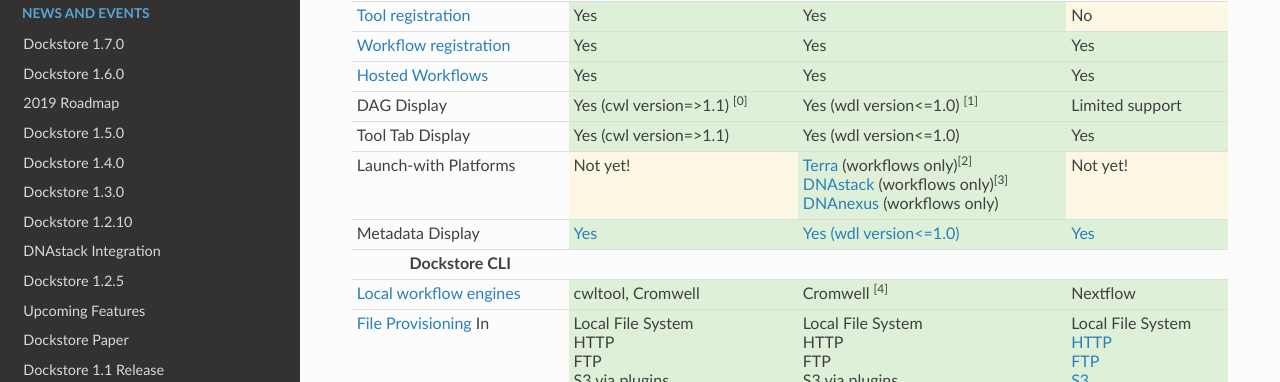
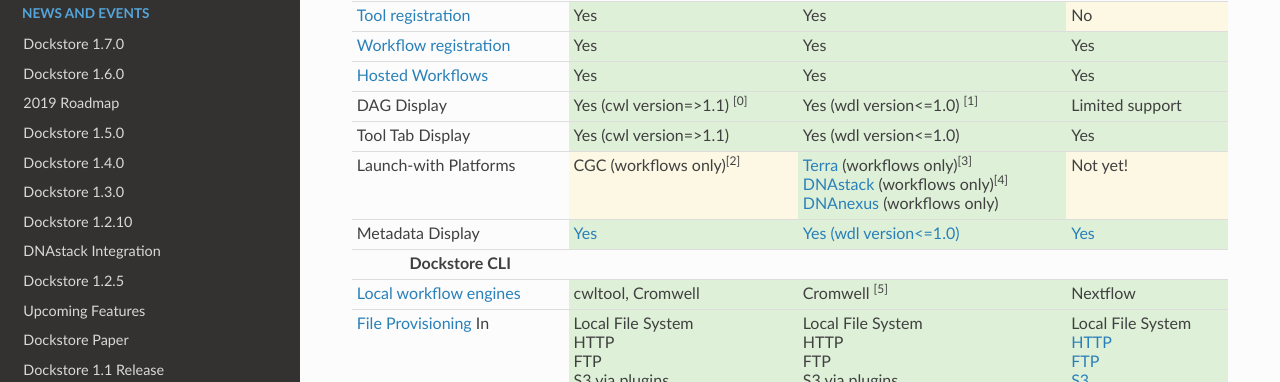
Before and after one commit to dockstore/dockstore-documentation, a Sphinx documentation site: the page built from docs/end-user-topics/language-support.rst, in a window 1280 px wide and 900 px high. Shown: the part 362-744 px from the top of the window. Built offline with Sphinx 7.4.7 and the Read the Docs theme 2.0.0, drawn with Linux system fonts in a browser that asks for light colours.

Commit message:
Update language-support.html

```diff
--- a/docs/_static/language-support.html
+++ b/docs/_static/language-support.html
@@ -66,11 +66,11 @@
         </tr>
         <tr style="border-top: 1px solid #ddd; ">
             <td style="padding: 5px;">Launch-with Platforms</td>
-            <td style="background-color:#fcf8e3; padding: 5px;">Not yet!</td>
+            <td style="background-color:#fcf8e3; padding: 5px;">CGC (workflows only)<sup>[2]</sup></td>
             <td style="background-color:#dff0d8; padding: 5px;">
-                <a href="../launch-with/terra-launch-with.html">Terra</a> (workflows only)<sup>[2]</sup>
+                <a href="../launch-with/terra-launch-with.html">Terra</a> (workflows only)<sup>[3]</sup>
                 <br>
-                <a href="../launch-with/dnastack-launch-with.html">DNAstack</a> (workflows only)<sup>[3]</sup>
+                <a href="../launch-with/dnastack-launch-with.html">DNAstack</a> (workflows only)<sup>[4]</sup>
                 <br>
                 <a href="../launch-with/dnanexus-launch-with.html">DNAnexus</a> (workflows only)
                 <br>
@@ -94,7 +94,7 @@
             <td style="background-color:#dff0d8; padding: 5px;">cwltool, Cromwell
             </td>
             <td style="background-color:#dff0d8; padding: 5px;">Cromwell
-                <sup>[4]</sup>
+                <sup>[5]</sup>
             </td>
             <td style="background-color:#dff0d8; padding: 5px;">Nextflow
             </td>
```
